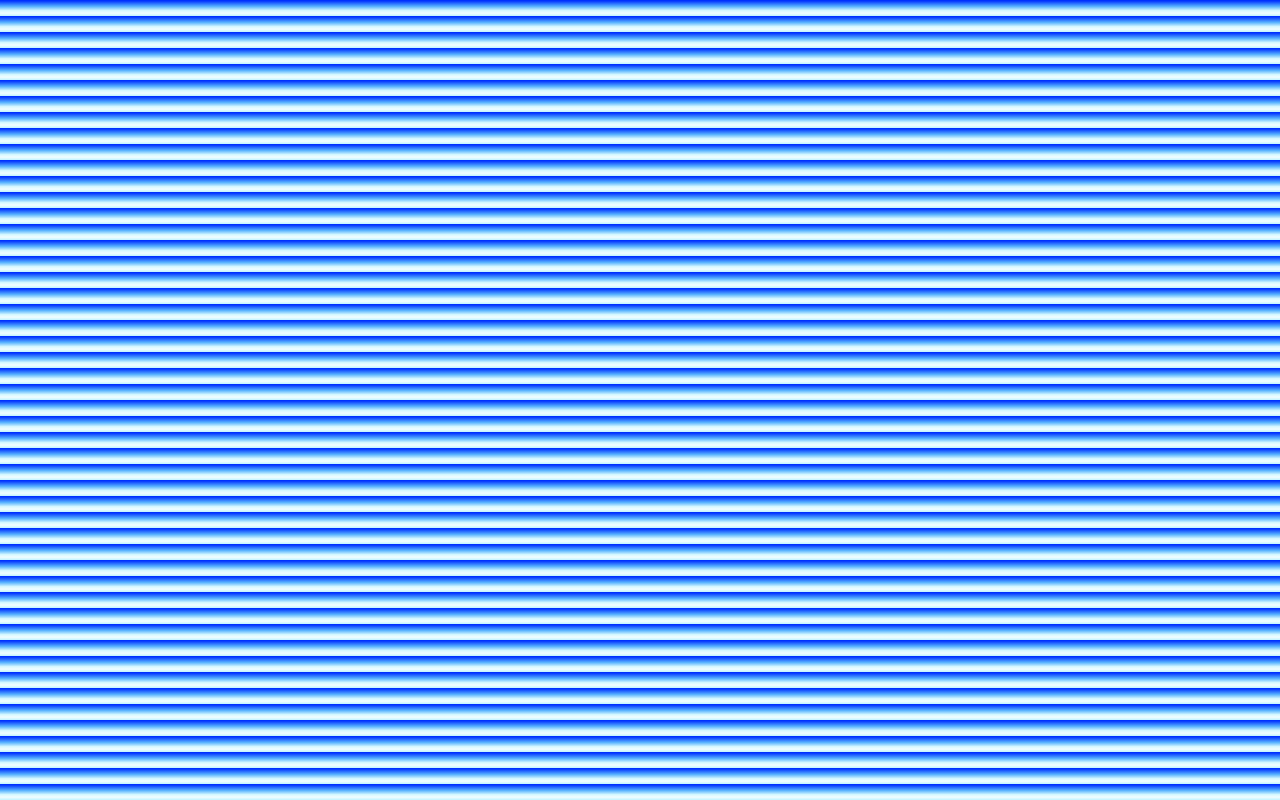
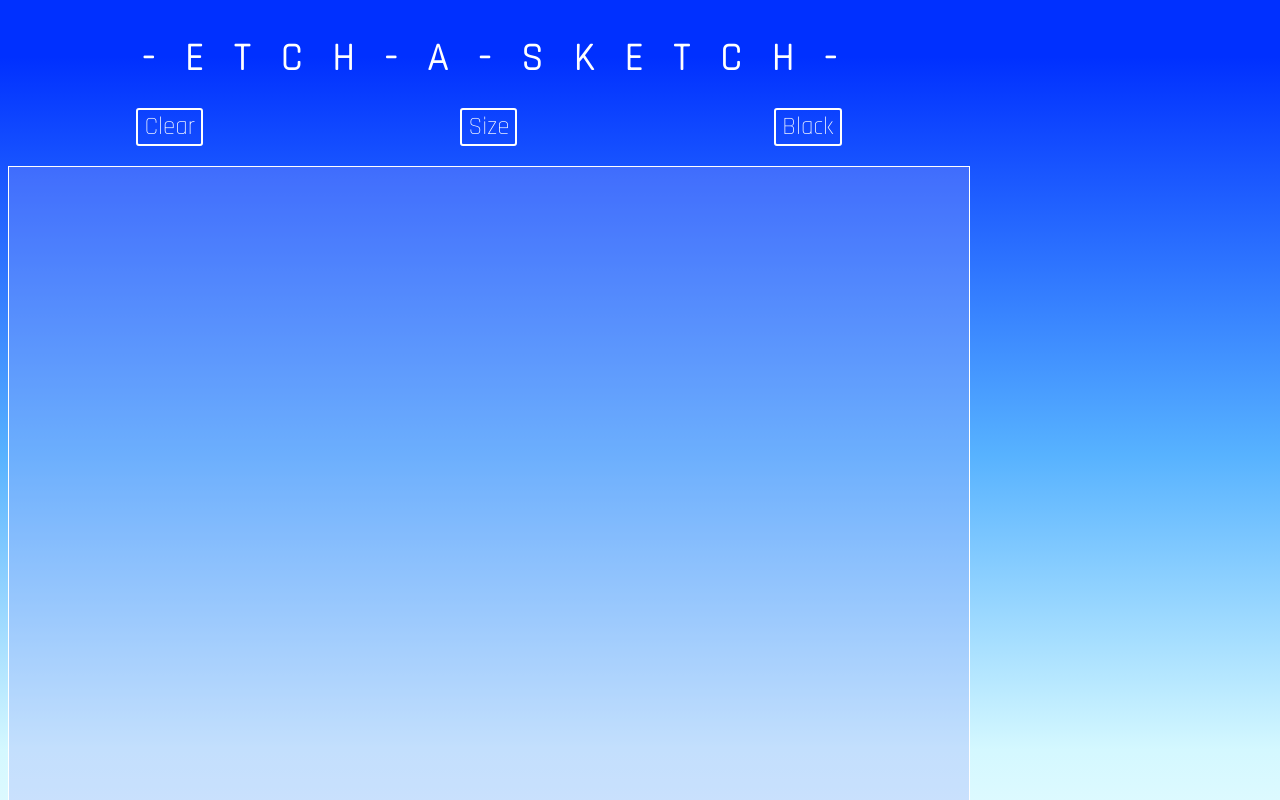
Before and after one commit to JCarlosLucio/etch-a-sketch, a plain HTML site: page index.html in a window 1280 px wide. Shown: the top 800 px of the page. Drawn offline with Linux system fonts and the light colour scheme.

Commit message:
Add buttons and h1

```diff
--- a/index.html
+++ b/index.html
@@ -5,10 +5,18 @@
     <meta name="viewport" content="width=device-width, initial-scale=1.0">
     <meta http-equiv="X-UA-Compatible" content="ie=edge">
     <title>PROJECT: ETCH-A-SKETCH</title>
+    <link href="https://fonts.googleapis.com/css?family=Rajdhani:300&display=swap" rel="stylesheet">
     <link rel="stylesheet" href="style.css">
 </head>
 <body>
     <div id="container">
+        <h1>-ETCH-A-SKETCH-</h1>
+        <div class="buttons">
+            <button id="clearBtn">Clear</button>
+            <button id="sizeBtn">Size</button>
+            <button id="colorBtn">Black</button>
+        </div>
+        <div id="content"></div>
     </div>
     <script src="script.js"></script>
 </body>
```
